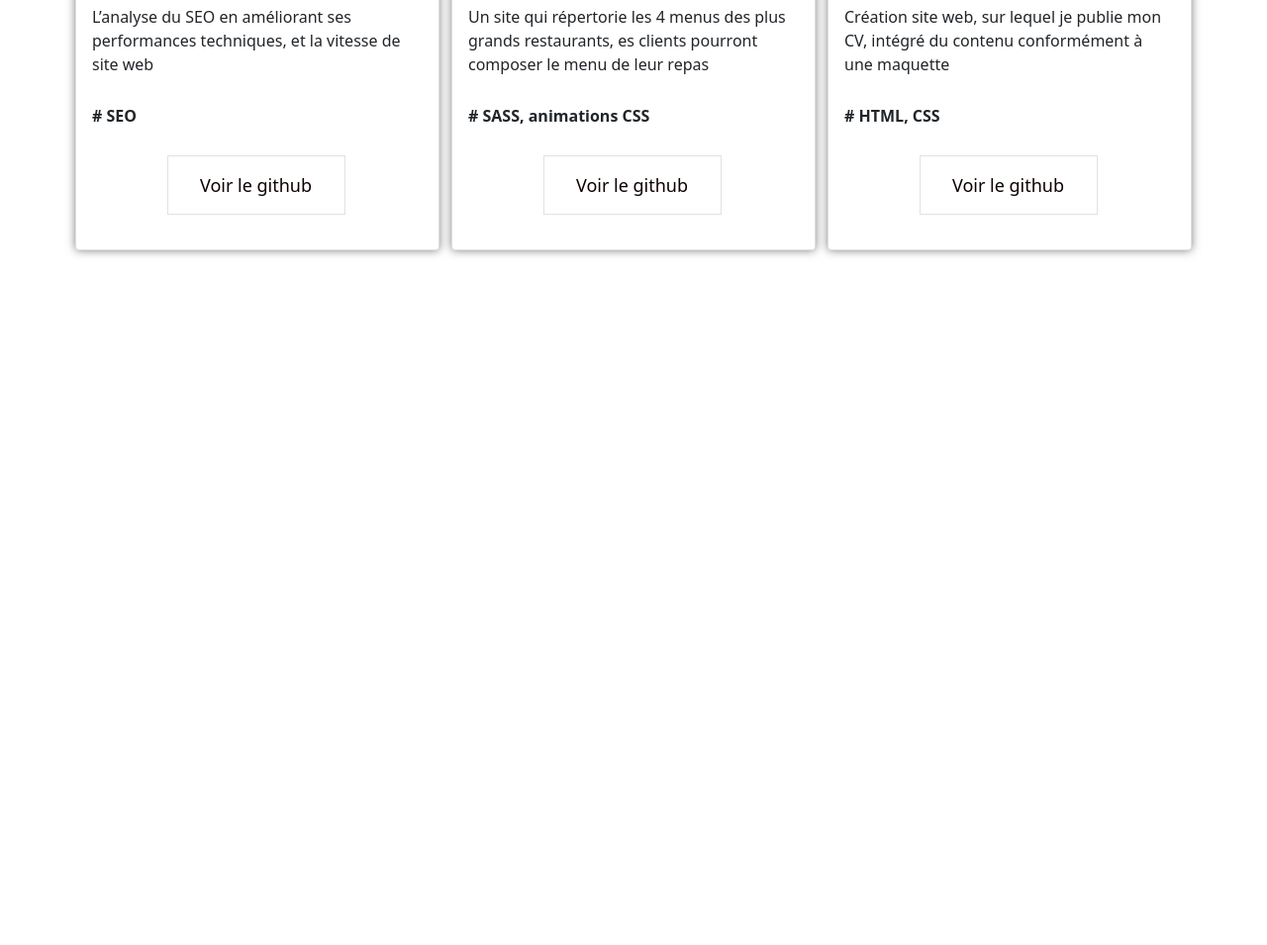
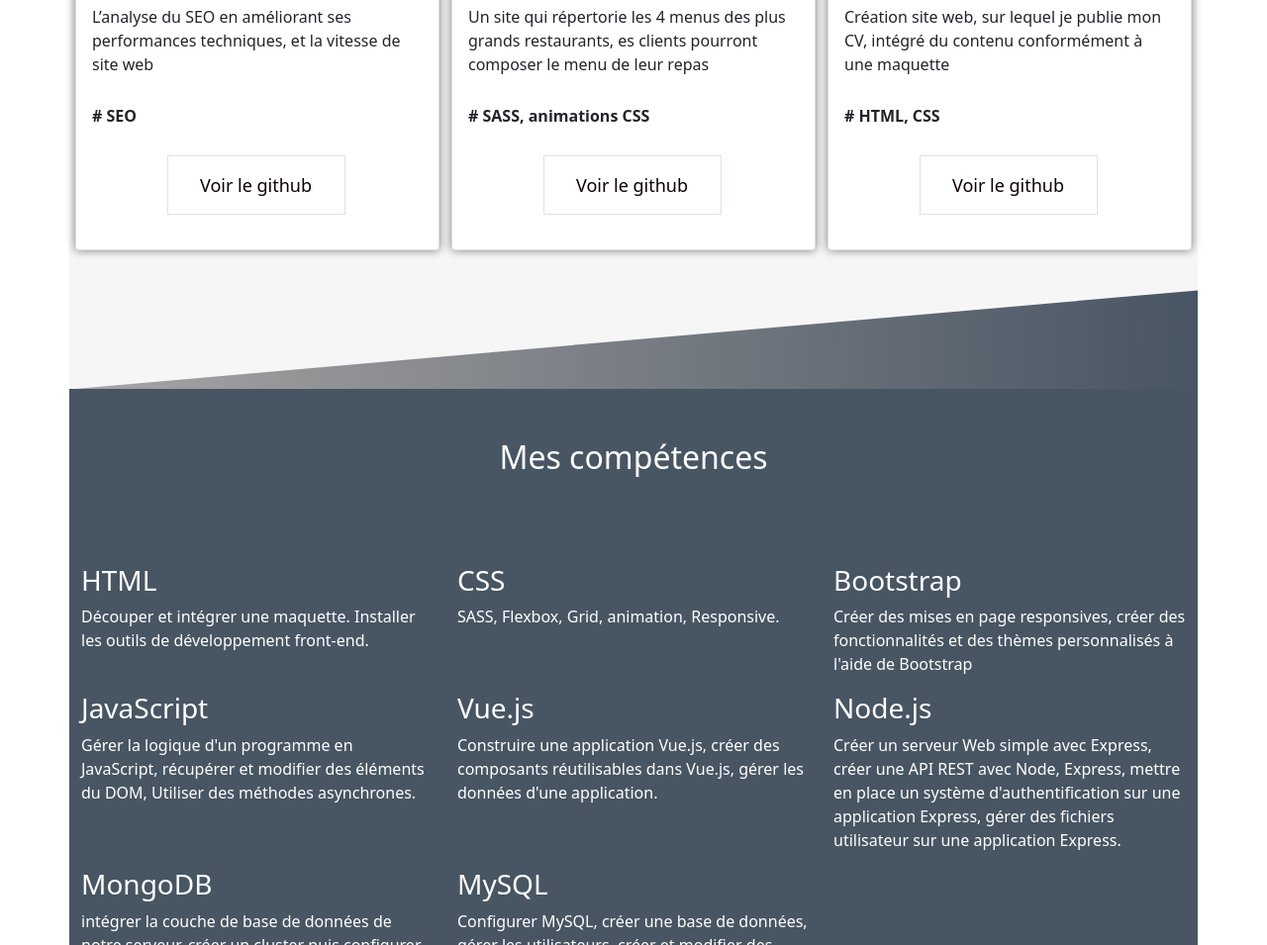
Before and after one commit to Artur01300/Portfolio, a website: page index.html in a window 1280 px wide. Shown: the part 1845-2800 px from the top of the page at 99% size. Before the commit the page ends 2138 px from the top, so only its background shows below. Drawn offline with nearby package versions, Linux system fonts and the light colour scheme.

Commit message:
Compétences ajouté

```diff
--- a/index.html
+++ b/index.html
@@ -18,7 +18,7 @@
     <!-- ************** Nave bar ***************** -->
     <nav class="navbar navbar-expand-lg navbar-light bg-light fixed-top">
         <div class="container-fluid">
-            <a class="navbar-brand" href="#index.html">
+            <a class="navbar-brand" href="#index">
                 <svg xmlns="http://www.w3.org/2000/svg" viewBox="0 0 105.075 36" width="105.075" height="36">
                     <g fill="#a8be9b" color="#a8be9b" transform="translate(0 6) scale(0.4363637)">
                         <svg width="54.0" height="55.0" x="0.0" y="0.0" viewBox="0 0 54 55">
@@ -32,18 +32,19 @@
             <div class="collapse navbar-collapse" id="navbarSupportedContent">
                 <ul class="navbar-nav ml-auto mb-2 mb-lg-0">
                     <li class="nav-item">
-                        <a class="nav-link" href="#iportfolio">Portfolio</a>
+                        <a class="nav-link" href="#portfolio">Portfolio</a>
                     </li>
                     <li class="nav-item">
-                        <a class="nav-link" href="#icompetences">Compétences</a>
+                        <a class="nav-link" href="#competences">Compétences</a>
                     </li>
                 </ul>
             </div>
         </div>
     </nav>
 
+
 <!-- ************** Header ***************** -->
-    <header class="container-fluid">
+    <header class="container-fluid" id="index">
         <div class="row">
             <div class="col-12 col-md-9">
                 <section class="home">
@@ -82,8 +83,9 @@
 
     <!-- ************** Portfolio ***************** -->
     <!-- line-1 et anim-typewriter sont encamble(ils sont pour l'animation) -->
+    <section id="portfolio">
+        <div class="container portfolio-bgcolor">
             <h2 class="portfolio-title line-1 anim-typewriter">Mon Portfolio</h2>
-    <section class="container">
             <!-- <div class="row row-flexBox"> -->
             <div class="row">
                 <div class="col-sm d-flex align-items-center justify-content-center">
@@ -92,7 +94,7 @@
                         <div class="card-body">
                             <h5 class="card-title">Groupomania</h5>
                             <p class="card-text">
-                            C'est un réseau social d’entreprise pour les employés. Le but de cet outil est de faciliter les interactions entre collègues.
+                                C'est un réseau social d’entreprise pour les employés. Le but de cet outil est de faciliter les interactions entre collègues
                             </p>
                             <p class="card-text">
                                 <strong># Node.js, MySQL, Vue.JS, Axios</strong>
@@ -115,7 +117,7 @@
                         <div class="card-body">
                             <h5 class="card-title">Piquante</h5>
                             <p class="card-text">
-                            Cette application permete aux utilisateurs ajouter leur sauces et liker/disliker les sauces ajoutés.
+                                Cette application permete aux utilisateurs ajouter leur sauces et liker/disliker les sauces ajoutés
                             </p>
                             <p class="card-text">
                                 <strong># Node.js, Express, MongoDB, API</strong>
@@ -225,6 +227,74 @@
                         </div>
                     </div>
                 </div>
+                <div class="containerClip"></div>
+            </div>
+        </div>
+    </section>
+
+    <!--****************************** Competences **********************************-->
+
+
+    <section id="competences">
+        <div class="container competences-bgcolor">
+            <h2 class="containerClip-title competencesTextColor">Mes compétences</h2>
+            <div class="row">
+                <div class="col-12 col-md-12 col-lg-4">
+                    <h3 class="competencesTextColor">HTML</h3>
+                    <p class="competencesTextColor">
+                        Découper et intégrer une maquette. Installer les outils de développement front-end.
+                    </p>
+                </div>
+                <div class="col-12 col-md-12 col-lg-4">
+                    <h3 class="competencesTextColor">CSS</h3>
+                    <p class="competencesTextColor">
+                        SASS, Flexbox, Grid, animation, Responsive.
+                    </p>
+                </div>
+                <div class="col-12 col-md-12 col-lg-4">
+                    <h3 class="competencesTextColor">Bootstrap</h3>
+                    <p class="competencesTextColor">
+                        Créer des mises en page responsives, créer des fonctionnalités et des thèmes personnalisés à l'aide de Bootstrap
+                    </p>
+                </div>
+            </div>
+            <div class="row">
+                <div class="col-12 col-md-12 col-lg-4">
+                    <h3 class="competencesTextColor">JavaScript</h3>
+                    <p class="competencesTextColor">
+                        Gérer la logique d'un programme en JavaScript, récupérer et modifier des éléments du DOM, Utiliser des méthodes asynchrones.
+                    </p>
+                </div>
+                <div class="col-12 col-md-12 col-lg-4">
+                    <h3 class="competencesTextColor">Vue.js</h3>
+                    <p class="competencesTextColor">
+                        Construire une application Vue.js, créer des composants réutilisables dans Vue.js, gérer les données d'une application.
+                    </p>
+                </div>
+                <div class="col-12 col-md-12 col-lg-4">
+                    <h3 class="competencesTextColor">Node.js</h3>
+                    <p class="competencesTextColor">
+                        Créer un serveur Web simple avec Express, créer une API REST avec Node, Express, mettre en place un système d'authentification sur une application Express,
+                        gérer des fichiers utilisateur sur une application Express.
+                    </p>
+                </div>
+            </div>
+            <div class="row">
+                <div class="col-12 col-md-12 col-lg-4">
+                    <h3 class="competencesTextColor">MongoDB</h3>
+                    <p class="competencesTextColor">
+                        intégrer la couche de base de données de notre serveur, créer un cluster puis configurer-le avec l'option AWS,
+                        connecter l'API à cluster MongoDB
+                    </p>
+                </div>
+                <div class="col-12 col-md-12 col-lg-4">
+                    <h3 class="competencesTextColor">MySQL</h3>
+                    <p class="competencesTextColor">
+                        Configurer MySQL, créer une base de données, gérer les utilisateurs, créer et modifier des tables, insérer, modifier, supprimer et sélectionner des données dans la base,
+                        réaliser une requête portant sur plusieurs tables avec les jointures.
+                    </p>
+                </div>
+            </div>
         </div>
     </section>
 
--- a/sass/main.scss
+++ b/sass/main.scss
@@ -5,4 +5,4 @@
 
 @import "pages/index";
 @import "pages/portfolio.scss";
-@import "pages/ipresentation.scss";
+@import "pages/competences.scss";
--- /dev/null
+++ b/sass/pages/competences.scss
@@ -0,0 +1,20 @@
+
+.containerClip{
+    width: 100%;
+    height: 100px;
+    background-image: linear-gradient(to right,#a8a5a5,#485563);
+    clip-path: polygon(0 100%,100% 0,100% 100%,0 100%);
+}
+
+.competences-bgcolor{
+    background-color: #485563;
+
+}
+
+.containerClip-title{
+    padding: 50px 0px 80px 0px;
+    text-align: center;
+}
+.competencesTextColor{
+    color: white;
+}
--- a/sass/pages/index.scss
+++ b/sass/pages/index.scss
@@ -44,7 +44,7 @@ header .row{
     padding-right: 0px;
 }
 .presentation{
-    min-height: 70vh;
+    min-height: 100vh;
     border-left: 2px dashed #f1f1f1;
     color: white;
 }
--- a/sass/pages/portfolio.scss
+++ b/sass/pages/portfolio.scss
@@ -1,3 +1,7 @@
+.portfolio-bgcolor{
+    background-color: #f6f6f6;
+}
+
 .portfolio-title{
     text-align: center;
     font-weight: bolder;
```
Also changed, not shown: iportfolio.html (deleted, +0 -12 lines), ipresentation.html (deleted, +0 -12 lines), sass/base/media.scss (+11 -16 lines), css/style.css, sass/pages/ipresentation.scss (deleted), 1 other file. Lines whose indentation alone changed are shown as unchanged.
